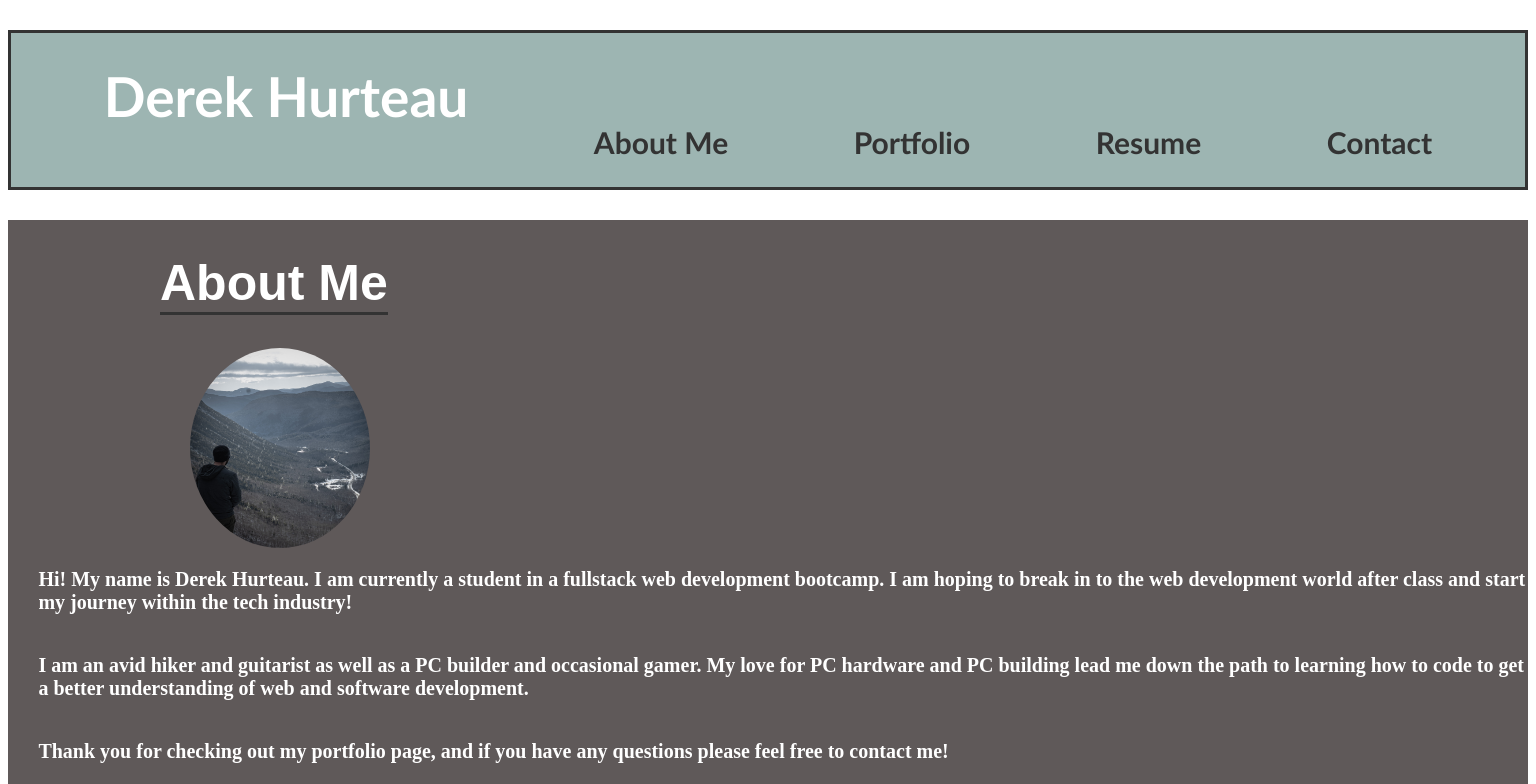
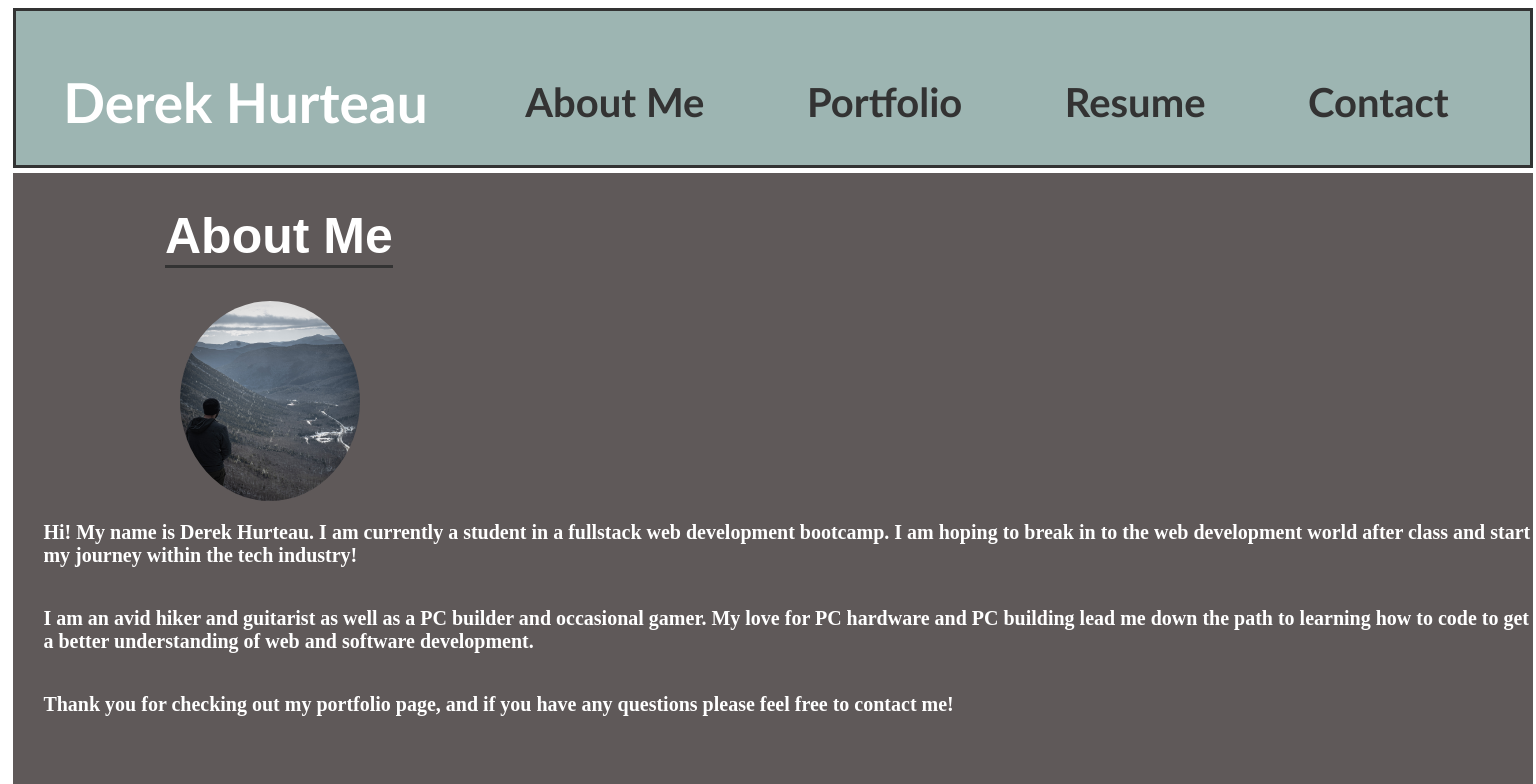
Before and after one commit to dhurteau26/React-Portfolio, a React (Vite) app in the folder Portfolio/: page / in a window 1536 px wide. Shown: the top 784 px of the page. Built offline with nearby package versions, Linux system fonts and the light colour scheme.

Commit message:
added media query

```diff
--- a/Portfolio/src/components/styles/AboutMe.css
+++ b/Portfolio/src/components/styles/AboutMe.css
@@ -6,7 +6,7 @@
     display: flex;
     flex-direction: column;
     align-items: flex-start;
-    margin: 0;
+    margin: 5px;
     background-color: rgb(95, 89, 89);
     width: 100%;
     height: 100vh;
@@ -32,3 +32,10 @@
     font-weight: 600;
     max-width: 100vw;
 }
+
+@media screen and (min-width: 1440px) {
+    .containerMe img{
+        margin-left: 11%;
+    }
+
+}
--- a/Portfolio/src/components/styles/Contact.css
+++ b/Portfolio/src/components/styles/Contact.css
@@ -4,6 +4,8 @@
     align-items: center;
     min-height: 100vh;
     background:rgb(95, 89, 89) ;
+    margin: 5px;
+    width: 100%;
 }
 
 form {
--- a/Portfolio/src/components/styles/Portfolio.css
+++ b/Portfolio/src/components/styles/Portfolio.css
@@ -2,9 +2,9 @@
     display: flex;
     flex-direction: column;
 
-    margin: 0;
+    margin: 5px;
     background-color: rgb(95, 89, 89);
-    width: 100vw;
+    width: 100%;
 
 
 }
@@ -14,7 +14,7 @@
     margin-left: 10%;
     font-family:Arial, Helvetica, sans-serif;
     border-bottom: solid #333;
-    width: 13vw;
+
     text-align: left;
 }
 .card-container{
@@ -25,16 +25,7 @@
     text-align: center;
 }
 
-.card1 {
-    grid-column-start: 1;
-    grid-column-end: 2;
-   }
 
-.card2 {
-    grid-column-start: 2;
-    grid-column-end: 0;
-
-}
 
 .card-container li {
     list-style: none;
@@ -46,8 +37,44 @@
     text-align: center;
 
 }
+@media screen and (min-width: 1440px){
+     .card1 {
+
+    grid-column-start: 1;
+    grid-column-end: 2;
+   }
+
+.card2 {
+    grid-column-start: 2;
+}
+    .portO h1 {
+        width: 8vw;
+    }
+@media screen and (max-width: 1440px) {
+    .portO h1 {
+        font-size: 35px;
+
+    }
+}
+}
 
 @media screen and (max-width: 768px) {
     .portO {
-        flex-direction: column;
+            display: flex;
+            flex-direction: column;
+            width: 100%;
+        }
+    .portO {
+        float: left;
+
     }
+    .card, .card1, .card2 {
+        width: 100%;
+        margin-left: -14%;
+    }
+
+    .portO h1 {
+        width: 41vw;
+    }
+
+}
--- a/Portfolio/src/components/styles/Resume.css
+++ b/Portfolio/src/components/styles/Resume.css
@@ -5,6 +5,7 @@
     min-height: 100vh;
     background: rgb(95, 89, 89);
     width: 100%;
+    margin: 5px;
 }
 .resume h1 {
     text-align: center;
--- a/Portfolio/src/components/styles/nav.css
+++ b/Portfolio/src/components/styles/nav.css
@@ -39,6 +39,34 @@ a:link {
     color: white;
 
 }
+@media screen and (min-width: 1440px) {
+    .container, h2  {
+        flex-wrap: wrap;
+        font-size: 45px ;
+        justify-content: space-evenly;
+
+
+    }
+
+
+
+}
+@media screen and (min-width: 960px) {
+
+
+    .container, h2 {
+
+        font-size: 40px;
+        justify-content: space-around;
+        margin: 5px;
+    }
+    h3 {
+        font-size: 55px;
+        margin-left: -2%;
+        margin-top: 3%;
+    }
+
+}
 
 @media screen and (max-width: 960px){
     .container, h2 {
@@ -49,7 +77,7 @@ a:link {
     }
 }
 
-@media screen and (max-width: 768px) {
+ @media screen and (max-width: 768px) {
     .container, h2 {
         flex-wrap: wrap;
         padding: .5px;
```
